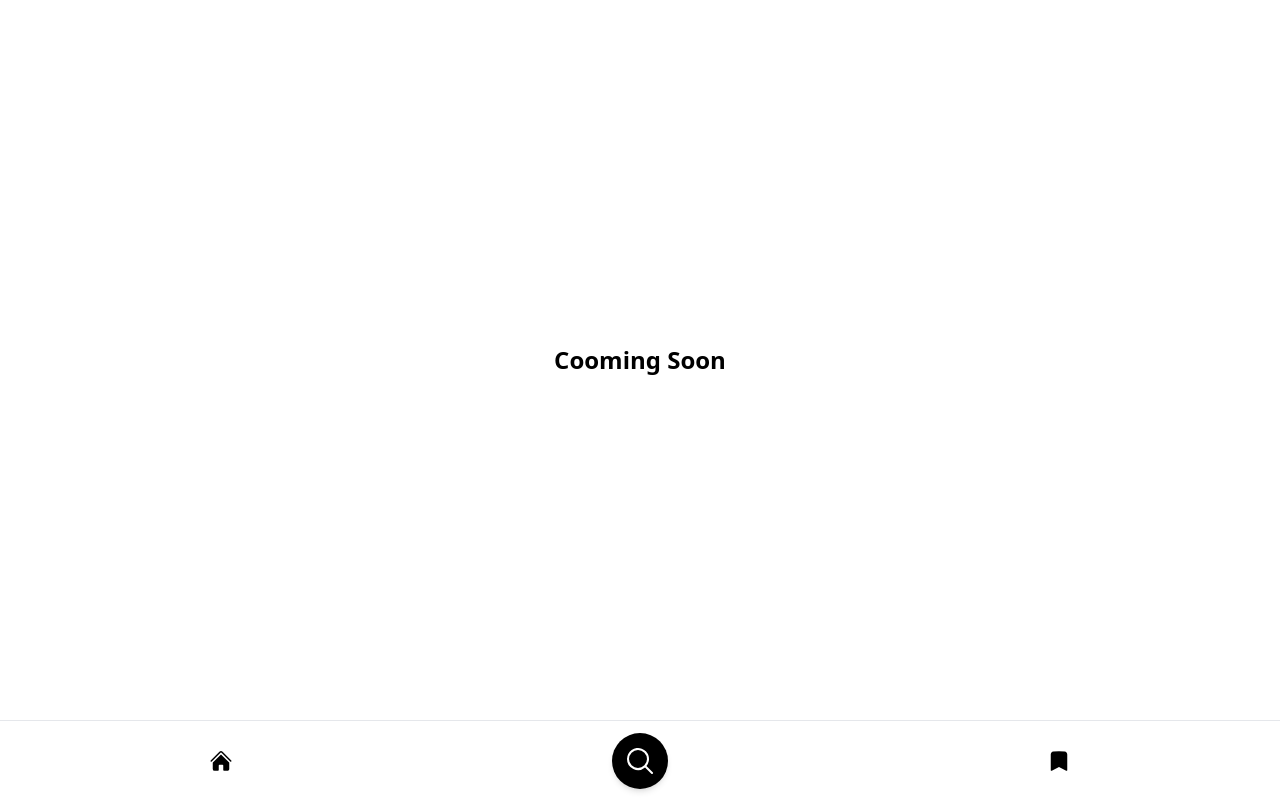
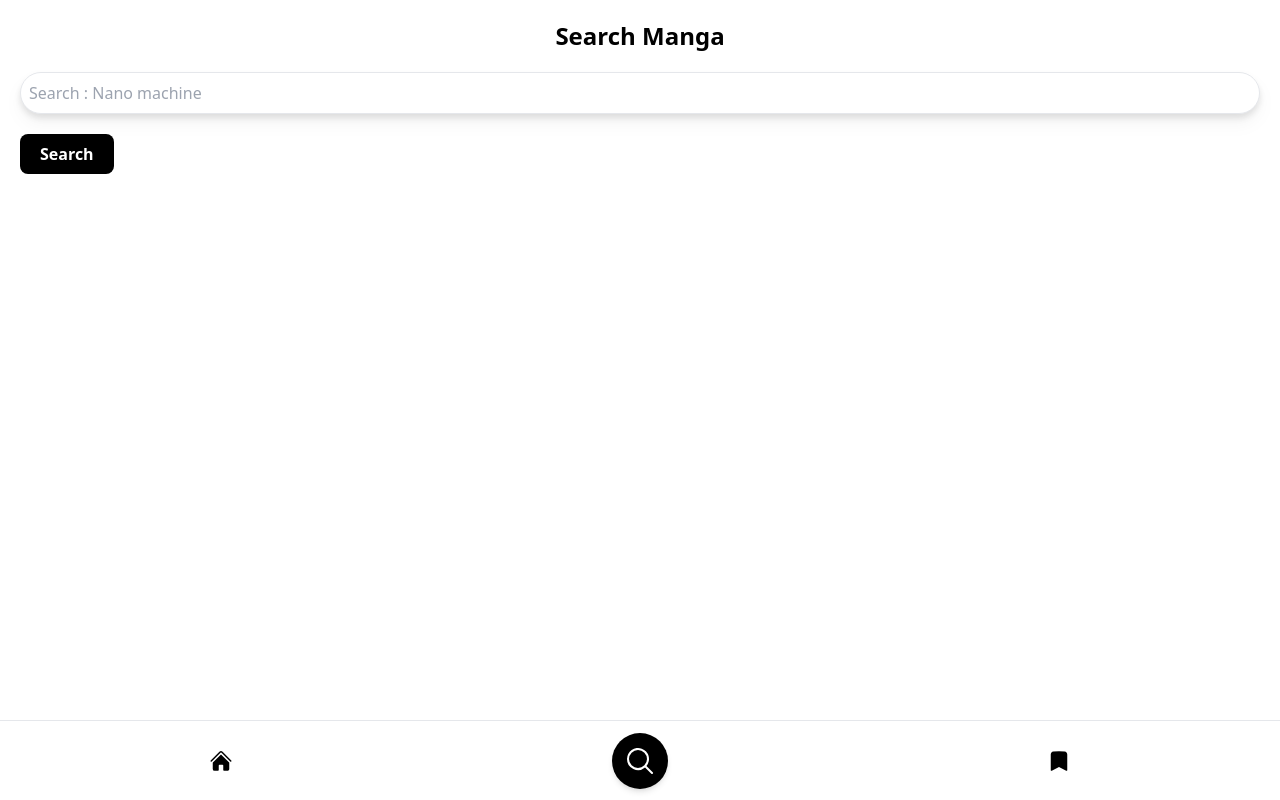
Before and after one commit to mugni1/ManhwaMu-komik-app, a Next.js app: page /search in a window 1280 px wide. Built offline with nearby package versions, Linux system fonts and the light colour scheme.

Commit message:
add search

```diff
--- a/package.json
+++ b/package.json
@@ -9,6 +9,7 @@
     "lint": "next lint"
   },
   "dependencies": {
+    "axios": "^1.7.9",
     "boxicons": "^2.1.4",
     "next": "15.1.7",
     "react": "^19.0.0",
--- a/src/app/search/page.jsx
+++ b/src/app/search/page.jsx
@@ -1,7 +1,69 @@
+"use client";
+import Container from "@/components/Container";
+import CardComic from "@/components/CardComic";
+import axios from "axios";
+import { useState } from "react";
+
 export default function Search() {
+  const [result, setResult] = useState(null);
+  const [loading, setLoading] = useState(false);
+  const [search, setSearch] = useState("");
+
+  function handleSubmit() {
+    event.preventDefault();
+    setLoading(true);
+    axios({
+      method: "GET",
+      url: "https://kurokami.vercel.app/api/search/" + search,
+    })
+      .then((res) => {
+        setResult(res.data.seriesList);
+        console.log(res.data.seriesList);
+      })
+      .catch((err) => {
+        console.log(err);
+      })
+      .finally(() => {
+        setLoading(false);
+      });
+  }
+
   return (
-    <main className="w-full h-screen flex  justify-center items-center">
-      <h1 className="font-bold text-2xl mb-20">Cooming Soon</h1>
+    <main className="w-full py-5 flex flex-col">
+      <Container>
+        <h1 className="font-semibold text-2xl w-full text-center">
+          Search Manga
+        </h1>
+      </Container>
+      <Container>
+        <form className="w-full py-5" onSubmit={() => handleSubmit()} action="">
+          <input
+            type="text"
+            className="w-full rounded-full border drop-shadow-lg focus:outline-none p-2"
+            placeholder="Search : Nano machine"
+            value={search}
+            onChange={(e) => setSearch(e.target.value)}
+          />
+          <button className="mt-5 px-5 py-2 bg-black active:scale-95 transition-all ease-in-out text-white font-bold rounded-lg">
+            {loading ? "Loading..." : "Search"}
+          </button>
+        </form>
+      </Container>
+      <Container>
+        <section className="w-full gap-5 grid grid-cols-2  pb-20">
+          {result != null &&
+            result.map((manhwa) => (
+              <CardComic
+                key={manhwa.title}
+                src={manhwa.image}
+                title={manhwa.title}
+                rating={manhwa.rating}
+                chapter={manhwa.latestChapter}
+                link={`/manhwa/${manhwa.url.split("/").filter(Boolean).pop()}`}
+              />
+            ))}
+        </section>
+      </Container>
     </main>
   );
 }
```
Also changed, not shown: 1 other file (tests, documents, lock files or other folders).
